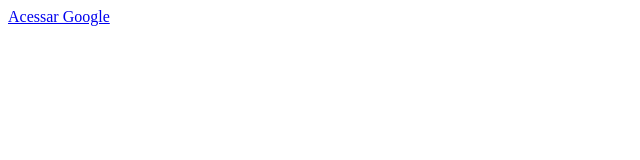
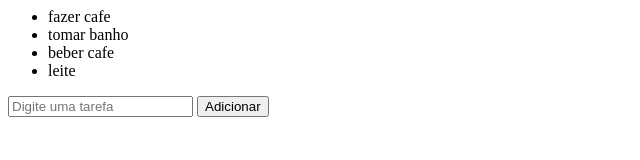
Before and after one commit to osniandrade/RS_javascript, a plain HTML site: page javascript/index.html in a window 1280 px wide. Shown: the whole page, without its empty margins (0-640 px from the left). Drawn offline with Linux system fonts and the light colour scheme.

Commit message:
criando uma todolist interativa

```diff
--- a/javascript/index.html
+++ b/javascript/index.html
@@ -6,24 +6,11 @@
 
 <body>
   <div id="app">
-    <text id="remover">TEXTO REMOVIDO</text>
+    <ul></ul>
+    <input type="text" placeholder="Digite uma tarefa">
+    <button>Adicionar</button>
   </div>
-  <script>
-    var linkElement = document.createElement('a');
-
-    linkElement.setAttribute('href', 'http://www.google.com');
-    linkElement.setAttribute('title', 'Site Google');
-
-    var textElement = document.createTextNode('Acessar Google');
-
-    linkElement.appendChild(textElement);
-
-    var containerElement = document.querySelector('#app');
-    containerElement.appendChild(linkElement);
-
-    var textElement = document.querySelector('#remover');
-    containerElement.removeChild(textElement);
-  </script>
+  <script src="todos.js"></script>
 </body>
 
 </html>
--- /dev/null
+++ b/javascript/todos.js
@@ -0,0 +1,33 @@
+var listElement = document.querySelector('#app ul');
+var inputElement = document.querySelector('#app input');
+var buttonElement = document.querySelector('#app button');
+
+var todos = [
+    'fazer cafe',
+    'tomar banho',
+    'beber cafe',
+    'leite'
+];
+
+function renderTodos() {
+    listElement.innerHTML = '';
+    for (todo of todos) {
+        var todoElement = document.createElement('li');
+        var todoText = document.createTextNode(todo);
+
+        todoElement.appendChild(todoText);
+        listElement.appendChild(todoElement);
+    }
+}
+
+function addTodo() {
+    var todoText = inputElement.value;
+
+    todos.push(todoText);
+    inputElement.value = '';
+    renderTodos();
+}
+
+buttonElement.onclick = addTodo;
+
+renderTodos();
```
